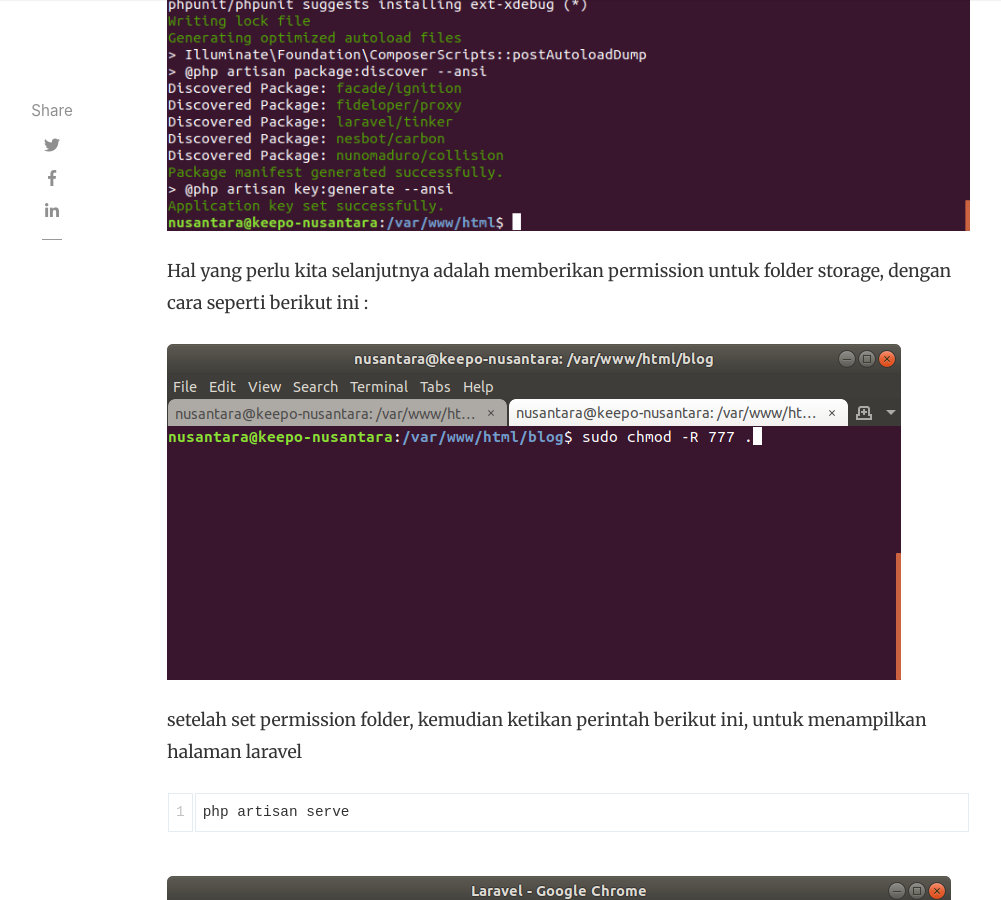
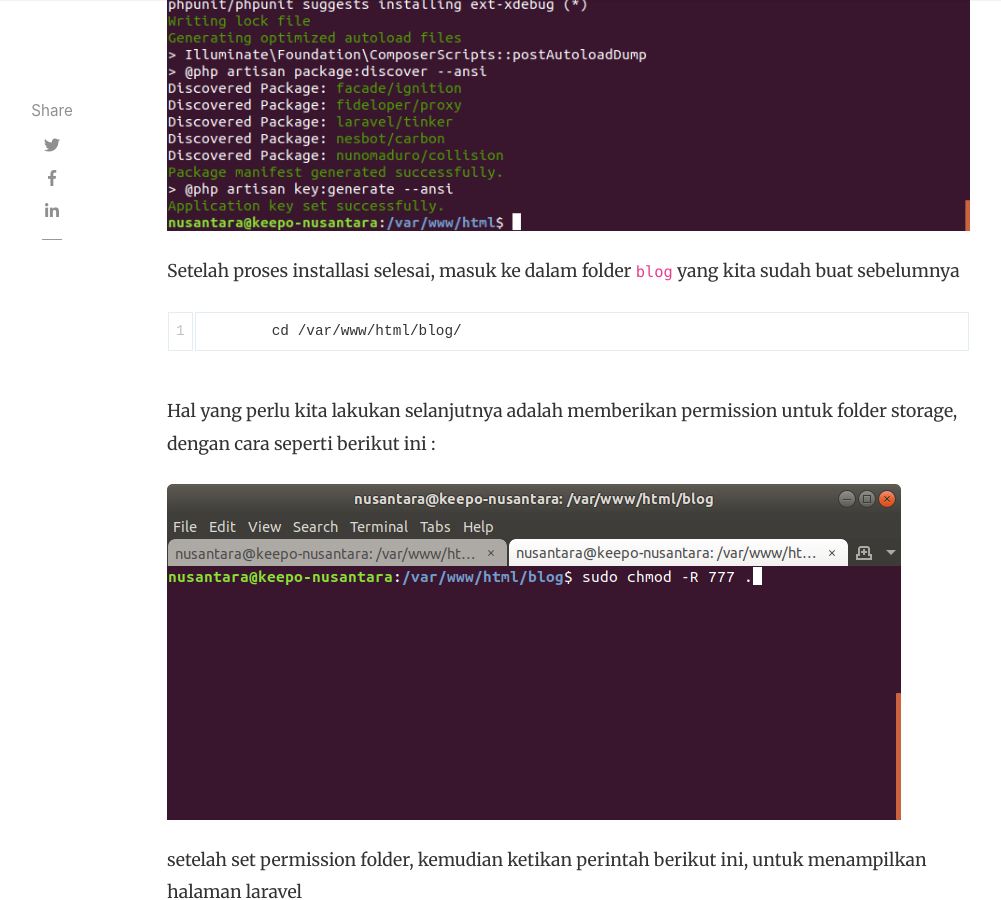
Before and after one commit to jefri55/jefri.github.io, a Jekyll site: the page built from _posts/2020-02-10-pengenalan-laravel.md, in a window 1280 px wide and 900 px high, scrolled down 1985 px. Shown: the whole window, without its empty margins (118-1119 px from the left). Built offline with Jekyll 4.4.1, drawn with Linux system fonts in a browser that asks for light colours; nearby versions of some CDN libraries; comment, search, counter and statistics services are not loaded.

Commit message:
benerin enter

````diff
--- a/_posts/2020-02-10-pengenalan-laravel.md
+++ b/_posts/2020-02-10-pengenalan-laravel.md
@@ -34,7 +34,12 @@
 
 ![process-install-laravel]({{ site.baseurl }}/assets/images/installasi-laravel.png)
 
-Hal yang perlu kita selanjutnya adalah memberikan permission untuk folder storage, dengan cara seperti berikut ini :
+Setelah proses installasi selesai, masuk ke dalam folder `blog` yang kita sudah buat sebelumnya
+```
+	cd /var/www/html/blog/
+```
+
+Hal yang perlu kita lakukan selanjutnya adalah memberikan permission untuk folder storage, dengan cara seperti berikut ini :
 
 ![process-install-laravel]({{ site.baseurl }}/assets/images/permission-laravel.png)
 
@@ -47,35 +52,35 @@
 
 #### Informasi Direktori
 
-1. **App**\
-Direktori inti dari aplikasi yang ingin kita buat, seperti controller, model maupun middleware
+1. **App**
+	Direktori inti dari aplikasi yang ingin kita buat, seperti controller, model maupun middleware
 
-2. **Bootstrap**\
+2. **Bootstrap**
 	Direktori ini berisi cache dari aplikasi yang kita buat
 
-3. **Config**\
+3. **Config**
 	Direktori ini berisi semua config-config yang digunakan pada aplikasi yang kita gunakan, seperti database,
 	log, cache dll
 
-4. **Database**\
+4. **Database**
 	Direktori ini berisi, migrations, seeds, factories. yang digunakan untuk membuat struktur table yang akan digunakan di aplikasi kita
 
-5. **Public**\
+5. **Public**
 	Direktori ini adalah folder yang dapat diakses oleh user, kita melakukan request ke halaman website yang dibuat. Di dalam folder ini juga biasa digunakan untuk menyimpan assets file seperti gambar, css, js, dll.
 
-6. **Resources**\
+6. **Resources**
 	Direktori ini berisi halaman-halaman website yang akan dibuat, juga berisi file mentah seperti `less, sass, js` sebelum di compile menjadi file `css dan js`
 
-7. **Routes**\
+7. **Routes**
 	Direktori ini berisi file rute untuk mengatur lalu lintas url yang dapat diakses oleh user.
 
-8. **Storages**\
+8. **Storages**
 	Direktori ini berisi hasil kompilasi dari file `blade` yang kita buat dalam membuat website.
 
-9. **Tests**\
+9. **Tests**
 	Direktori ini digunakan untuk melakukan testing, dari project yang kita buat.
 
-10. **Vendor**\
+10. **Vendor**
 	Direktori ini berisi library-library yang kita install melalui composer.
 
 
````
Also changed, not shown: 3 other files.
